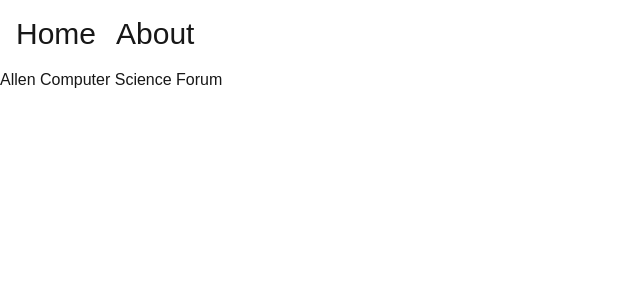
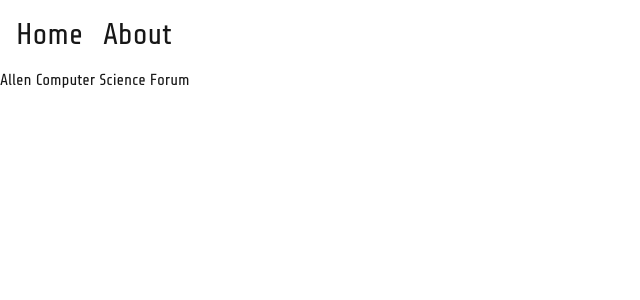
Before and after one commit to Blue-Robin-Taken/CS-Forum-Website, a Next.js app in the folder cs_club_website/: page / in a window 1280 px wide. Shown: the top 300 px of the page, without its empty margins (0-640 px from the left). Built offline with nearby package versions, Linux system fonts and the light colour scheme.

Commit message:
added font

```diff
--- a/cs_club_website/src/app/globals.css
+++ b/cs_club_website/src/app/globals.css
@@ -1,3 +1,4 @@
+@import url('https://fonts.googleapis.com/css2?family=Share+Tech&display=swap');
 @import 'tailwindcss';
 
 :root {
@@ -22,5 +23,5 @@
 body {
     background: var(--background);
     color: var(--foreground);
-    font-family: Arial, Helvetica, sans-serif;
+    font-family: 'Share Tech', sans-serif;
 }
```
